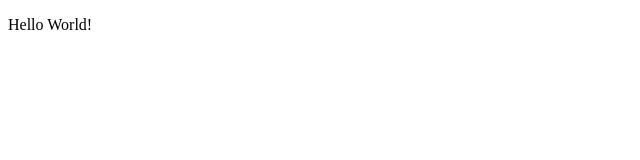
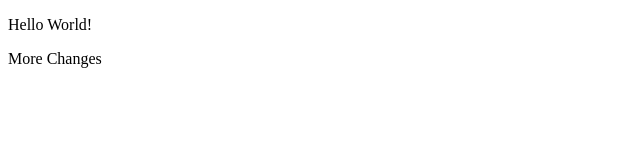
Before and after one commit to ADOLLAR1/ideal-parakeet, a plain HTML site: page index.html in a window 1280 px wide. Shown: the full height of the page, 0-640 px from the left. Drawn offline with Linux system fonts and the light colour scheme.

Commit message:
modified:   index.html

```diff
--- a/index.html
+++ b/index.html
@@ -5,5 +5,6 @@
 </head>
 <body>
 	<p>Hello World!</p>
+	<p>More Changes</p>
 </body>
 </html>
```
